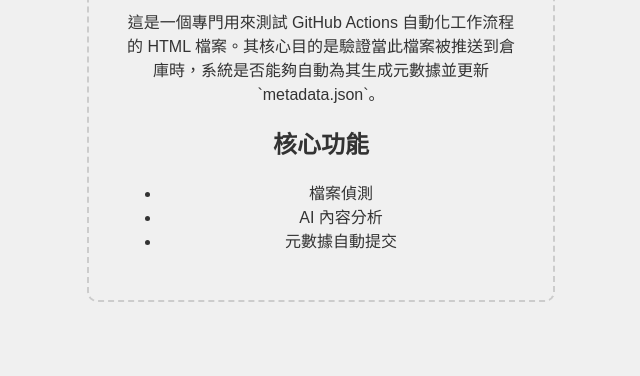
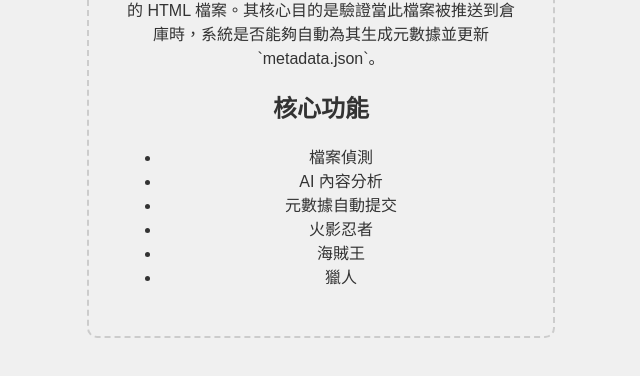
Before and after one commit to LayorX/web_temp, a website: page public/show/test-project.html in a window 1280 px wide. Shown: the part 314-690 px from the top of the page, without its empty margins (319-959 px from the left). Drawn offline with Linux system fonts and the light colour scheme.

Commit message:
Update test-project.html

```diff
--- a/public/show/test-project.html
+++ b/public/show/test-project.html
@@ -4,7 +4,7 @@
 <head>
     <meta charset="UTF-8">
     <meta name="viewport" content="width=device-width, initial-scale=1.0">
-    <title>自動化流程壓力測試2</title>
+    <title>自動化流程壓力測試</title>
     <style>
         body { font-family: sans-serif; display: flex; justify-content: center; align-items: center; height: 100vh; background-color: #f0f0f0; color: #333; }
         .container { text-align: center; padding: 2rem; border: 2px dashed #ccc; border-radius: 10px; }
@@ -21,6 +21,9 @@
             <li>檔案偵測</li>
             <li>AI 內容分析</li>
             <li>元數據自動提交</li>
+            <li>火影忍者</li>
+            <li>海賊王</li>
+            <li>獵人</li>
         </ul>
     </div>
 </body>
```
